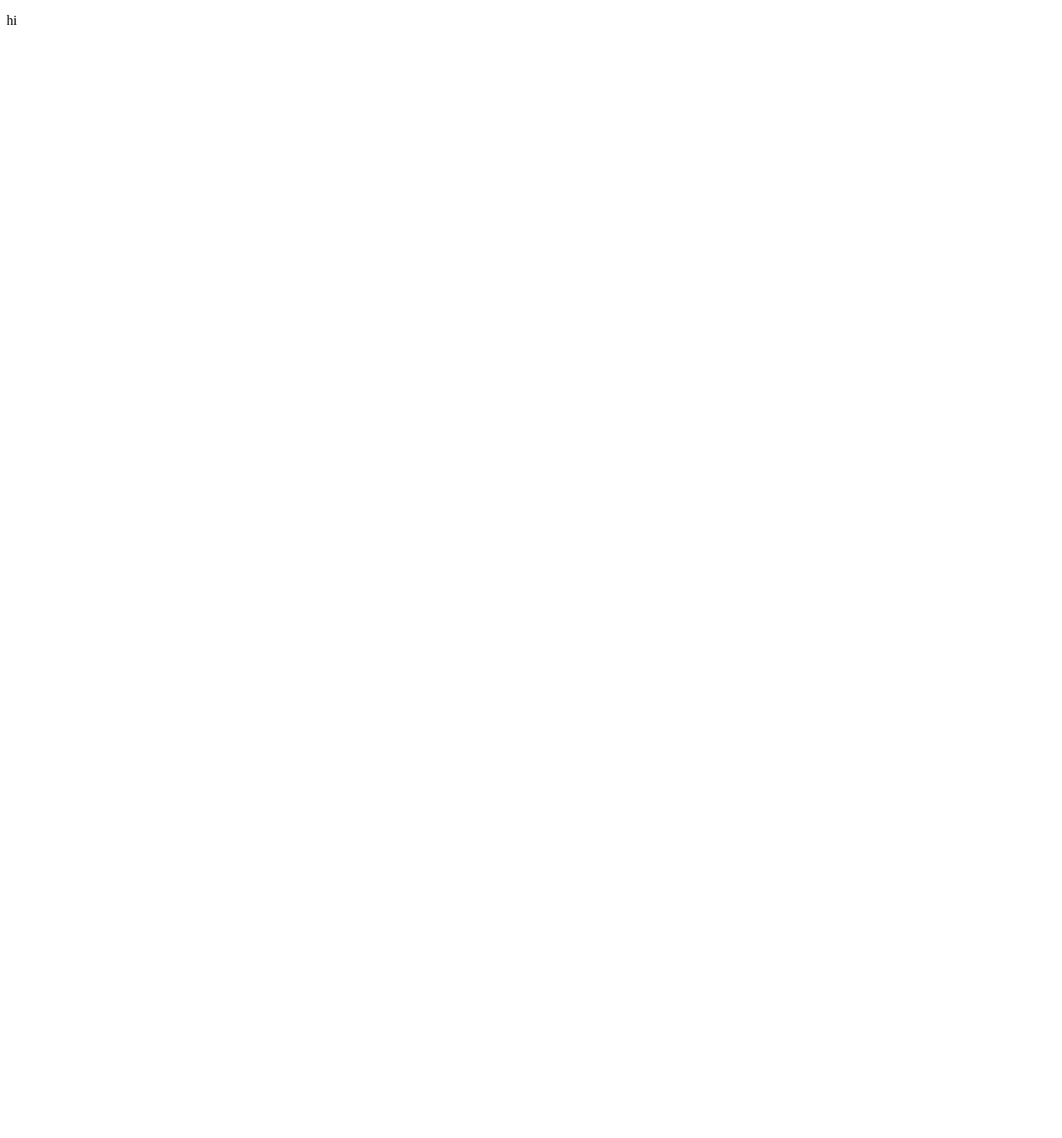
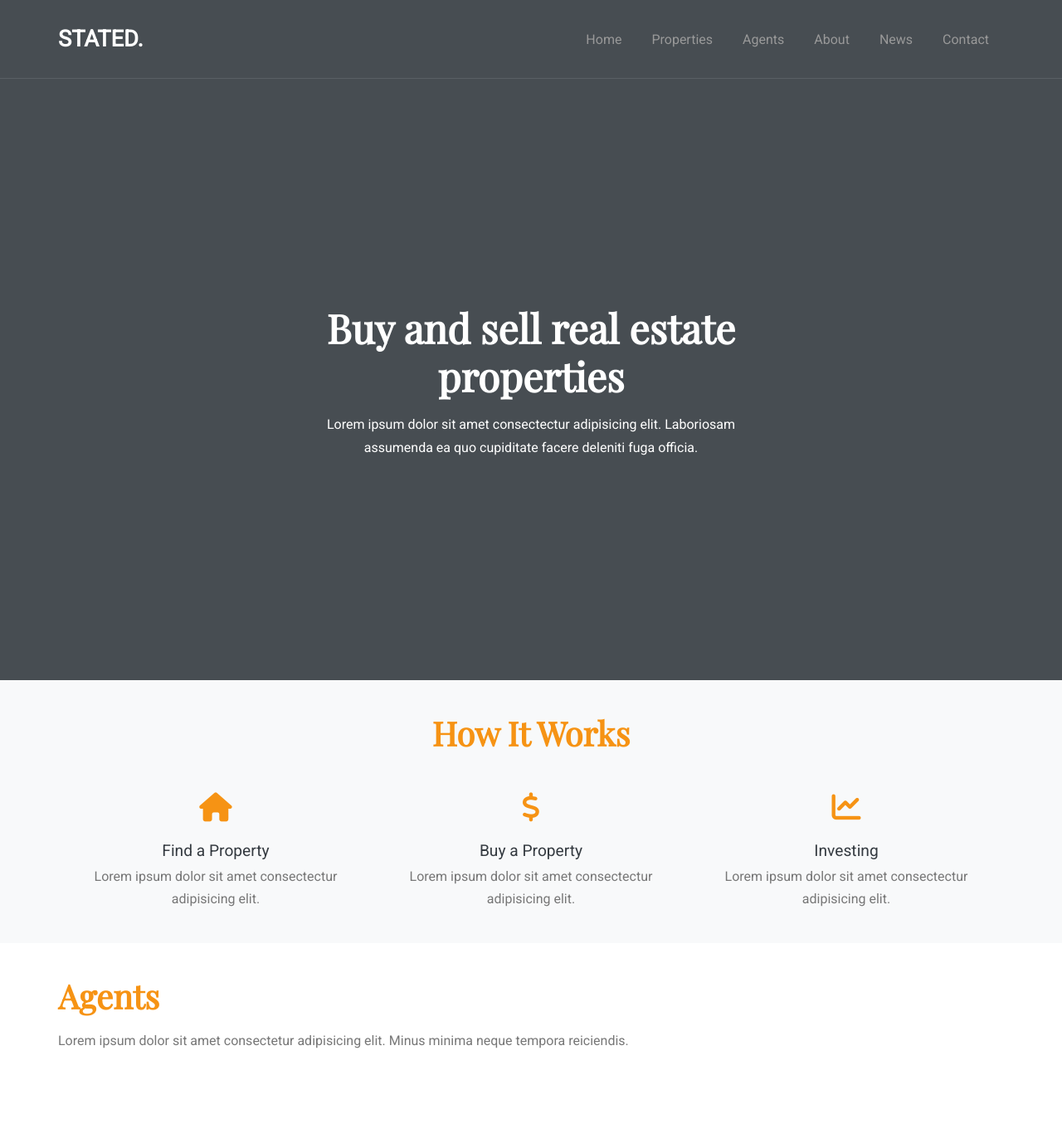
Before and after one commit to bluemario8/Real-Estate, a plain HTML site: page index.html in a window 1280 px wide. Shown: the whole page at 83% size. Before the commit the page ends 800 px from the top, so only its background shows below. Drawn offline with nearby package versions, Linux system fonts and the light colour scheme.

Commit message:
Added header, how it works, and started working on the agents section (skipped over one for now)

```diff
--- a/index.html
+++ b/index.html
@@ -5,10 +5,56 @@
     <meta name="viewport" content="width=device-width, initial-scale=1.0">
     <title>Real Estate</title>
     <link rel="stylesheet" href="styles.css">
+    <script src="https://kit.fontawesome.com/1654509278.js" crossorigin="anonymous"></script>
 </head>
 <body>
-    <div class="test">
-        <p>hi</p>
-    </div>
+    <section class="header">
+        <div class="row justify">
+            <a href="#" class="logo">STATED.</a>
+            <ul class="nav-bar">
+                <li><a href="#">Home</a></li>
+                <li><a href="#">Properties</a></li>
+                <li><a href="#">Agents</a></li>
+                <li><a href="#">About</a></li>
+                <li><a href="#">News</a></li>
+                <li><a href="#">Contact</a></li>
+            </ul>
+        </div>
+    </section>
+    <section class="buy-and-sell">
+        <div class="justify buy-sell-hero">
+            <h1>Buy and sell real estate properties</h1>
+            <p>Lorem ipsum dolor sit amet consectectur adipisicing elit. Laboriosam assumenda ea quo cupiditate facere deleniti fuga officia.</p>
+        </div>
+    </section>
+    <section class="how-works">
+        <div class="row how-works-in">
+            <div class="text-center"><h2>How It Works</h2></div>
+            <div class="row-container">
+                <div>
+                    <span class="fas fa-home"></span>
+                    <h4>Find a Property</h4>
+                    <p>Lorem ipsum dolor sit amet consectectur adipisicing elit.</p>
+                </div>
+                <div>
+                    <span class="fas fa-dollar"></span>
+                    <h4>Buy a Property</h4>
+                    <p>Lorem ipsum dolor sit amet consectectur adipisicing elit.</p>
+                </div>
+                <div>
+                    <span class="fas fa-chart-line"></span>
+                    <h4>Investing</h4>
+                    <p>Lorem ipsum dolor sit amet consectectur adipisicing elit.</p>
+                </div>
+            </div>
+        </div>
+    </section>
+
+    <section class="agents">
+        <div class="row column">
+            <h2>Agents</h2>
+            <p>Lorem ipsum dolor sit amet consectetur adipisicing elit. Minus minima neque tempora reiciendis.</p>
+        </div>
+    </section>
 </body>
 </html>
--- a/styles.css
+++ b/styles.css
@@ -1,2 +1,136 @@
+@import url('https://fonts.googleapis.com/css?family=Playfair+Display|Roboto&display=swap');
+
+* {
+    font-family: "Roboto", "Helvetica", "Sans-serif";
+    padding: 0;
+    margin: 0;
+    transition: 0.4s;
+}
+body {
+    font-family: "Roboto", "Helvetica", "Sans-serif";
+    color: #777;
+    font-weight: 400;
+    font-size: 1rem;
+    line-height: 1.7;
+}
+h1 {
+    font-size: 3rem;
+    line-height: 1.2;
+    margin-bottom: 1rem;
+}
+h2 {
+    font-size: 2.5rem;
+    color: #f69314;
+    line-height: 1.2;
+    margin-bottom: 1rem;
+}
+h1, h2 {
+    font-family: "Playfair Display", serif;
+    font-weight: 800;
+}
+h4 {
+    font-size: 1.2rem;
+    font-weight: 300;
+}
+.row {
+    display: flex;
+    width: 1140px;
+    margin: 0 auto;
+    padding: 0 20px;
+}
+.column {
+    display: flex;
+    flex-direction: column;
+}
+.justify {
+    display: flex;
+    justify-content: space-between;
+}
+section {
+    display: flex;
+    padding-top: 40px;
+    padding-bottom: 40px;
+    flex-direction: column;
+    align-items: center;
+    width: 100%;
+}
+.text-center {
+    width: 100%;
+    text-align: center;
+}
 .header {
+    position: fixed;
+    background-color: #474d52;
+    border-bottom: 1px solid rgba(255, 255, 255, 0.1);
+    padding: 0 0;
 }
+.logo {
+    color: white;
+    font-size: 1.7rem;
+    font-weight: 800;
+    text-decoration: none;
+    padding: 24px 0;
+}
+.nav-bar {
+    display: flex;
+    align-items: center;
+    list-style: none;
+}
+.nav-bar li a {
+    color: #999;
+    text-decoration: none;
+    padding: 0 18px;
+    font-size: 16px;
+}
+.nav-bar li a:active,
+.nav-bar li a:hover {
+    color: white;
+}
+.buy-and-sell {
+    display: flex;
+    height: calc(100vh - 60px);
+    background-color: #474d52;
+    align-items: center;
+    justify-content: center;
+}
+.buy-sell-hero {
+    display: flex;
+    flex-direction: column;
+    color: white;
+    width: 500px;
+    align-items: center;
+    text-align: center;
+    margin-top: 100px;
+}
+.how-works {
+    background-color: #f8f9fa;
+    text-align: center;
+}
+.how-works h2 {
+    margin-bottom: 3rem;
+}
+.how-works span.fas {
+    color: #f69314;
+    font-size: 35px;
+}
+.how-works h4 {
+    color: #343a40;
+    margin-top: 1rem;
+}
+.how-works-in {
+    display: flex;
+    flex-direction: column;
+}
+.row-container {
+    display: flex;
+}
+.row-container div {
+    padding: 0 20px;
+}
+.agents p {
+    margin-bottom: 4rem;
+}
+.large-text {
+    font-size: 1.25rem;
+    font-weight: 300;
+}
```
